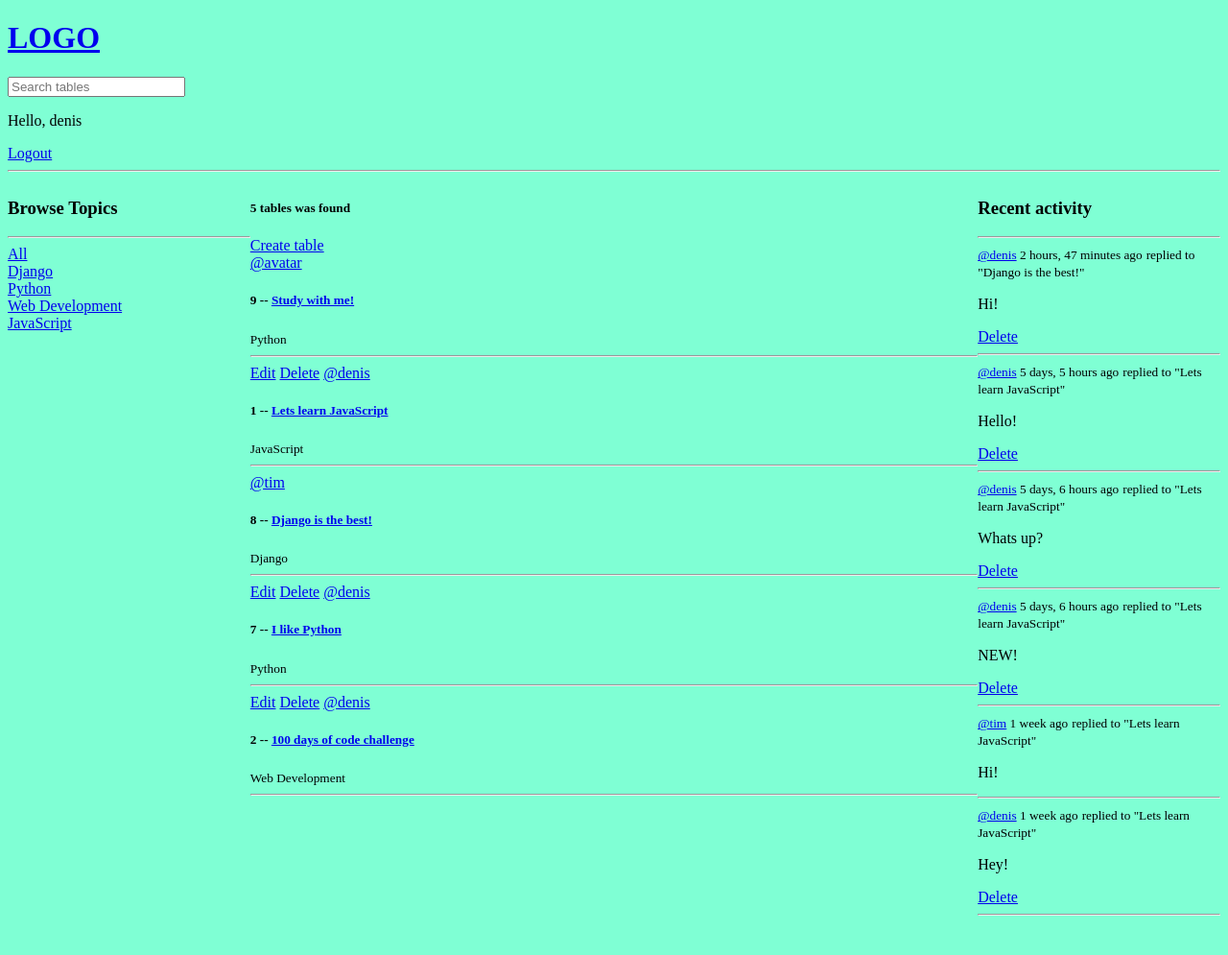
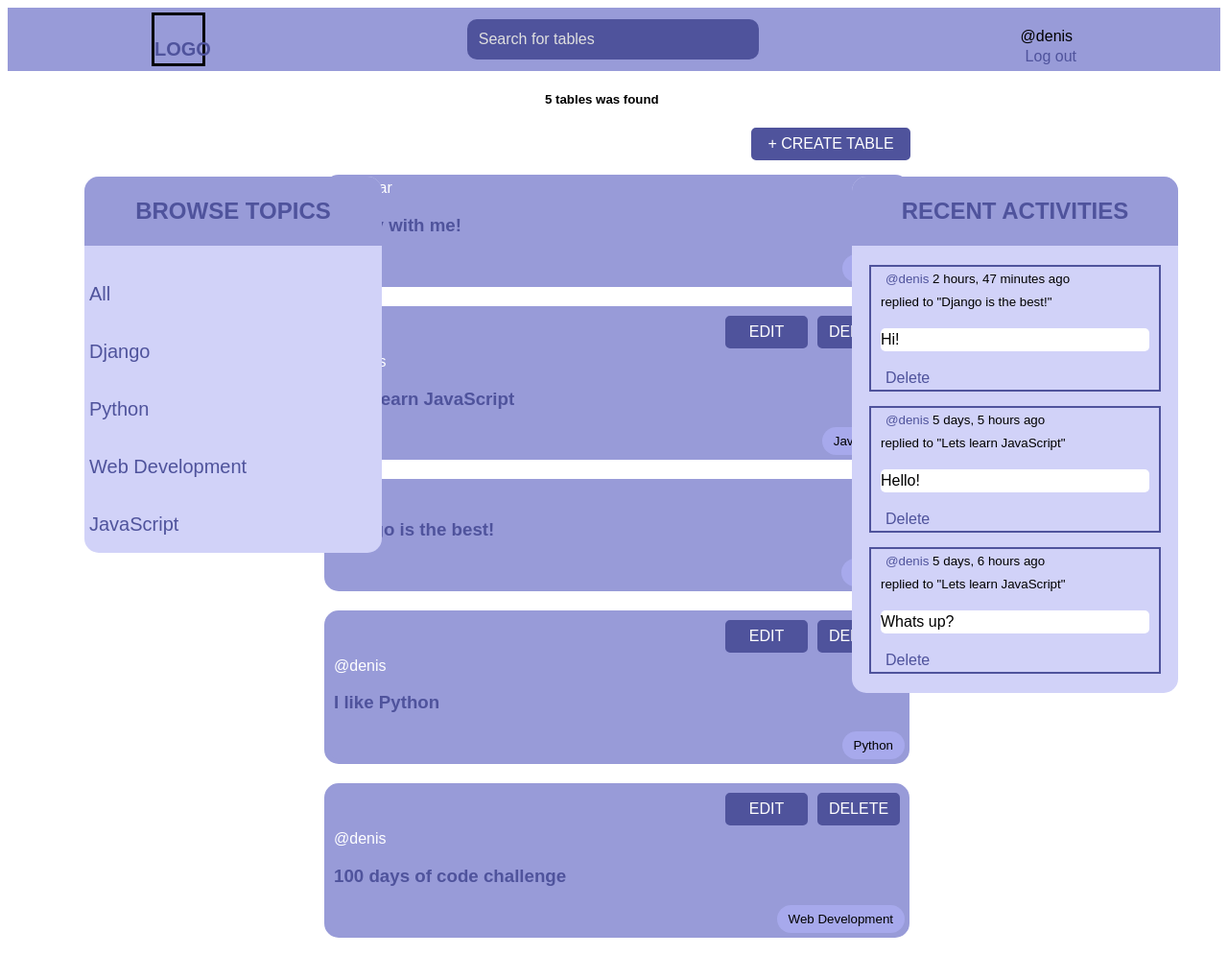
Before and after one commit to sound-round/tabletalks, a Django app: page / in a window 1280 px wide. Shown: the whole page at 96% size. Before the commit the page ends 954 px from the top, so only its background shows below. Run offline with Django 3.2, Linux system fonts and the light colour scheme; a user stored in the database is signed in; data comes from the database, SQL or seed files in the repository; both versions use the stored data as it was after the commit.

Commit message:
Add css styles

```diff
--- a/tabletalks/base/templates/base/activity_component.html
+++ b/tabletalks/base/templates/base/activity_component.html
@@ -1,14 +1,16 @@
-<h3>Recent activity</h3>
-<hr>
+<div class="recent-activity-container">
+    <h2 class="component-header">Recent activities</h2>
     {% for message in all_messages %}
-<div>
+    <div class="activity-message">
         <small><a href="{% url 'user-profile' message.user.id  %}">@{{ message.user }}</a>  {{ message.created | timesince }} ago</small>
+        <br>
         <small>replied to "{{ message.table }}"</small>
 
-    <p>{{ message }}</p>
+        <p class="activity-message-body">{{ message }}</p>
         {% if request.user == message.user %}
-    <a href="{% url 'delete-message' message.id %}">Delete</a>
+        <a class="simple-button" href="{% url 'delete-message' message.id %}">Delete</a>
         {% endif %}
-    <hr>
     </div>
     {% endfor %}
+
+</div>
--- a/tabletalks/base/templates/base/feed_component.html
+++ b/tabletalks/base/templates/base/feed_component.html
@@ -1,15 +1,18 @@
-<div>
+<div class="feed-container">
     {% for table in tables %}
-        <div>
+        <div class="table-container">
             {% if request.user == table.host %}
-            <a href="{% url 'update-table' table.id %}">Edit</a>
-            <a href="{% url 'delete-table' table.id %}">Delete</a>
+            <div class="delete-edit-button-container">
+                <a class="button" href="{% url 'update-table' table.id %}">Edit</a>
+                <a class="button" href="{% url 'delete-table' table.id %}">Delete</a>
+            </div>
+
             {% endif %}
-            <a href="{% url 'user-profile' table.host.id %}">@{{ table.host.username }}</a>
-            <h5>{{ table.id }} -- <a href="{% url 'table' table.id %}">{{ table.name }}</a></h5>
-            <small>{{ table.topic.name }}</small>
-            <hr>
+            <div>
+                <a class="table-host simple-button" href="{% url 'user-profile' table.host.id %}">@{{ table.host.username }}</a>
+                <h3><a class="simple-button" href="{% url 'table' table.id %}">{{ table.name }}</a></h3>
+                <small class="table-topic">{{ table.topic.name }}</small>
+            </div>
         </div>
-
     {% endfor %}
 </div>
--- a/tabletalks/base/templates/base/home.html
+++ b/tabletalks/base/templates/base/home.html
@@ -2,12 +2,6 @@
 
 {% block content %}
 
-<style>
-    .home-container {
-        display: grid;
-        grid-template-columns: 1fr 3fr 1fr;
-    }
-</style>
 
 <div class="home-container">
 
@@ -16,8 +10,8 @@
     </div>
 
     <div>
-        <h5>{{ table_count }} tables was found</h5>
-        <a href="{% url 'create-table' %}">Create table</a>
+        <h5 class="table-counter">{{ table_count }} tables was found</h5>
+        <a class="button create-table-button" href="{% url 'create-table' %}">+ Create table</a>
         {% include 'base/feed_component.html' %}
     </div>
 
--- a/tabletalks/base/templates/base/profile.html
+++ b/tabletalks/base/templates/base/profile.html
@@ -11,9 +11,9 @@
 </style>
 
 
-<h1>{{ user.username }}</h1>
+<h1 style="text-align: center;">{{ user.username }}</h1>
 
-<div class="profile-container   ">
+<div class="home-container">
     <div>
          {% include 'base/topics_component.html' %}
     </div>
--- a/tabletalks/base/templates/base/table_form.html
+++ b/tabletalks/base/templates/base/table_form.html
@@ -2,12 +2,11 @@
 
 {% block content %}
 
-    <div>
+    <div class="form">
         <form method="POST" action="">
             {% csrf_token %}
             {{ form.as_p }}
-            <input type="submit" value="Submit" />
-
+            <input class="button" type="submit" value="Create" />
         </form>
     </div>
 
--- a/tabletalks/base/templates/base/topics_component.html
+++ b/tabletalks/base/templates/base/topics_component.html
@@ -1,10 +1,11 @@
-<h3>Browse Topics</h3>
-<hr>
+<section class='browse-topics-container'>
+    <h2 class="component-header">Browse Topics</h2>
     <div>
-    <a href="{% url 'home' %}">All</a>
+        <a class="browse-topics-topic simple-button" href="{% url 'home' %}">All</a>
     </div>
     {% for topic in topics %}
     <div>
-    <a href="{% url 'home' %}?q={{ topic.name }}">{{ topic.name }}</a>
+        <a class="browse-topics-topic simple-button" href="{% url 'home' %}?q={{ topic.name }}">{{ topic.name }}</a>
     </div>
     {% endfor %}
+</section>
--- a/tabletalks/base/views.py
+++ b/tabletalks/base/views.py
@@ -69,7 +69,7 @@ def home(request):
     )
     topics = Topic.objects.all()
     table_count = tables.count()
-    all_messages = Message.objects.filter(Q(table__topic__name__icontains=q))
+    all_messages = Message.objects.filter(Q(table__topic__name__icontains=q))[:3]
 
     context = {
         'tables': tables,
--- a/tabletalks/static/styles/main.css
+++ b/tabletalks/static/styles/main.css
@@ -1,3 +1,210 @@
+:root {
+    --color-background: #ffffff;
+    --color-dark: #4f539c;
+    --color-medium: #989bd8;
+    --color-light: #a7a9ec;
+    --color-lighter: #d1d2f8;
+}
+
+
 body {
-    background-color: aquamarine;
+    font-family: Arial, Helvetica, sans-serif;
+    align-items: center;
+    justify-content: center;
+    background-color: var(--color-background);
 }
+
+.home-container {
+    display: grid;
+    grid-template-columns: 1fr 3fr 1fr;
+    justify-items: center;
+}
+
+.feed-container {
+    width: 650px;
+    display: flex;
+    flex-direction: column;
+    align-items: center;
+    justify-content: center;
+}
+
+.table-container {
+    width: 600px;
+    display: block;
+    flex-direction: column;
+    align-items: left;
+    justify-content: left;
+    border: solid 5px;
+    border-color: var(--color-medium);
+    border-radius: 15px;
+    margin: 10px 0;
+    background-color: var(--color-medium);
+}
+
+.button {
+    color: var(--color-background);
+    background-color: var(--color-dark);
+    text-align: center;
+    display: block;
+    width: 70px;
+    border: solid 3px;
+    border-radius: 5px;
+    border-color: var(--color-dark);
+    margin: 5px;
+    padding: 5px 5px 5px 5px;
+    cursor: pointer;
+    text-transform: uppercase;
+}
+
+.button:hover {
+    background-color: var(--color-light);
+    border-color: var(--color-light);
+}
+
+.simple-button:hover {
+    color: var(--color-light);
+
+}
+
+.create-table-button {
+    width: 150px;
+    display: block;
+    position: relative;
+    left: 460px;
+}
+
+.table-host {
+    color: var(--color-background);
+}
+
+.table-topic {
+    float: right;
+    padding: 0 10px;
+    border: 1px;
+    border-radius: 20px;
+    border-color: var(--color-light);
+    background-color: var(--color-light);
+    padding: 7px 12px;
+}
+
+.table-counter {
+    display: block;
+    position: relative;
+    left: 250px;
+}
+
+.delete-edit-button-container {
+    display: flex;
+    justify-content: flex-end;
+}
+
+.component-header {
+    text-align: center;
+    color: var(--color-dark);
+    text-transform: uppercase;
+    border-radius: 15px 15px 0 0;
+    background-color: var(--color-medium);
+}
+
+.browse-topics-container {
+    width: 310px;
+    position: relative;
+    top: 90px;
+    left:80px;
+    line-height: 3;
+    background-color: var(--color-lighter);
+    border-radius: 15px;
+}
+
+.browse-topics-topic {
+    font-size: 20px;
+}
+
+.recent-activity-container {
+    width: 340px;
+    position: relative;
+    top: 90px;
+    left:-80px;
+    line-height: 3;
+    background-color: var(--color-lighter);
+    border-radius: 15px;
+    padding-bottom: 5px;
+}
+
+.activity-message {
+    position: relative;
+    left: 18px;
+    width: 280px;
+    border: solid 2px;
+    border-color: var(--color-dark);
+    line-height: 1.5;
+    margin: 15px 0;
+    padding: 0 10px;
+
+}
+
+.activity-message-body {
+    background-color: var(--color-background);
+    border-radius: 5px;
+}
+
+.form {
+    height: 500px;
+    display: flex;
+    flex-direction: column;
+    align-items: center;
+    justify-content: center;
+}
+
+.register-button {
+    width: 150px;
+    position: relative;
+    left: 290px;
+}
+
+.navbar {
+    padding: 5px 150px 5px 150px;
+    background-color: var(--color-medium);
+    align-items: center;
+    margin: auto;
+    display: flex;
+    justify-content: space-between;
+}
+
+.logo {
+    width: 50px;
+    height: 50px;
+    border: solid;
+    font-size: 10px;
+}
+
+.log-menu {
+    line-height: 0.3;
+}
+
+body a {
+    padding-left: 5px;
+    color:var(--color-dark);
+    text-decoration: none;
+}
+
+.search-bar {
+    color: var(--color-background);
+    place-items: center;
+    width: 300px;
+    height: 40px;
+    left: 50%;
+    background-color: var(--color-dark);
+    border: none;
+    border-radius: 10px;
+
+}
+
+
+input::placeholder {
+    color: rgb(223, 223, 223);
+    font-size: 1.2em;
+    text-align: left;
+    align-items: center;
+    padding-left: 10px;
+  }
--- a/tabletalks/templates/navbar.html
+++ b/tabletalks/templates/navbar.html
@@ -1,21 +1,29 @@
+
+
+<div class="navbar">
+    <div class="logo">
         <a href="/">
             <h1>LOGO</h1>
         </a>
+    </div>
 
+    <div style="text-align: center">
         <form method="GET" action="{% url 'home' %}">
-    <input type="text" name="q" placeholder="Search tables"/>
+            <input class="search-bar" type="text" name="q" placeholder="Search for tables"/>
 
         </form>
+    </div>
 
 
 
+    <div class="log-menu">
         {% if request.user.is_authenticated %}
-<p>Hello, {{ request.user }}</p>
-<a href="{% url 'logout' %}">Logout</a>
+        <p>@{{ request.user }}</p>
+        <a class="simple-button" href="{% url 'logout' %}">Log out</a>
         {% else %}
 
+        <a class="simple-button" href="{% url 'login' %}">Log in</a>
+        {% endif %}
+    </div>
 
-<a href="{% url 'login' %}">Login</a>
-{% endif %}
-
-<hr>
+</div>
```
Also changed, not shown: tabletalks/base/templates/base/delete.html (+9 -4 lines), tabletalks/base/templates/base/login_register.html (+9 -7 lines), db.sqlite3. Lines whose indentation alone changed are shown as unchanged.
